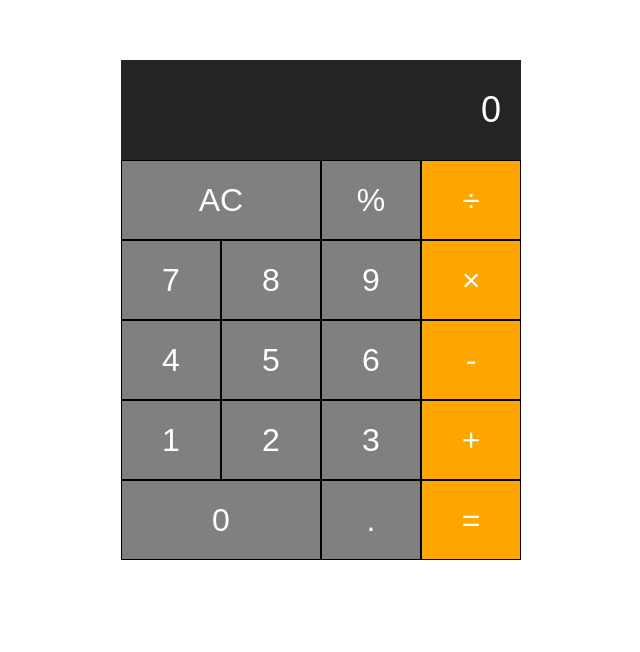
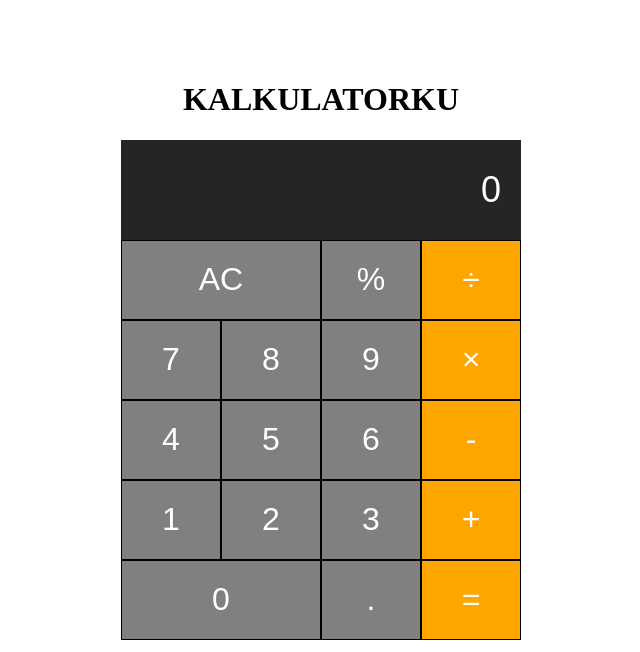
Before and after one commit to juhasdisaja/kalkulator, a plain HTML site: page index.html in a window 1280 px wide. Shown: the part 148-800 px from the top of the page, without its empty margins (319-959 px from the left). Drawn offline with Linux system fonts and the light colour scheme.

Commit message:
Update index.html

```diff
--- a/index.html
+++ b/index.html
@@ -11,6 +11,7 @@
 
 <body>
     <div class="calculator">
+        <h1> KALKULATORKU</h1>
         <input type="text" class="calculator-screen" value="0" disabled />
         <div class="calculator-keys">
             <div class="row">
```
